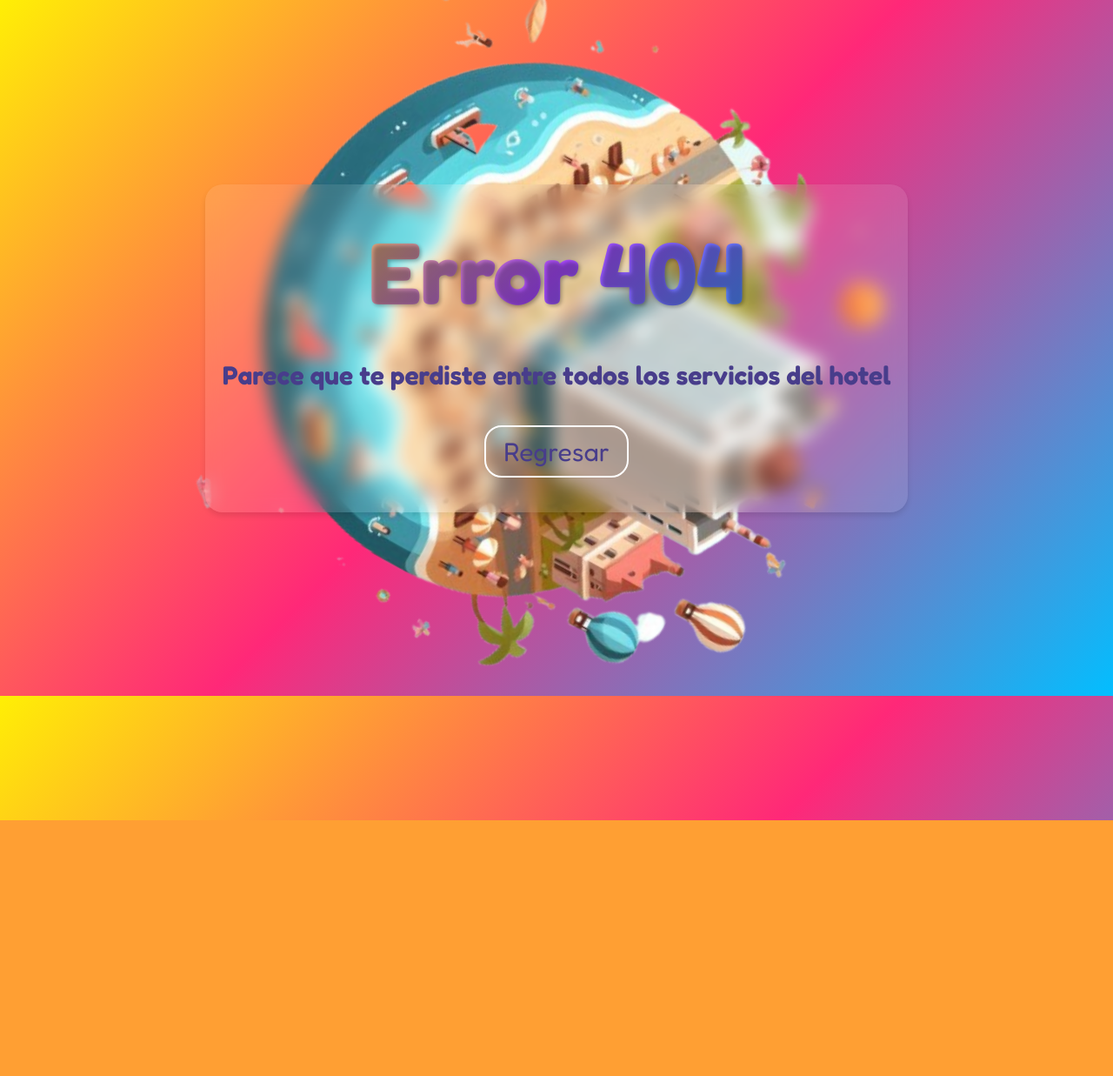
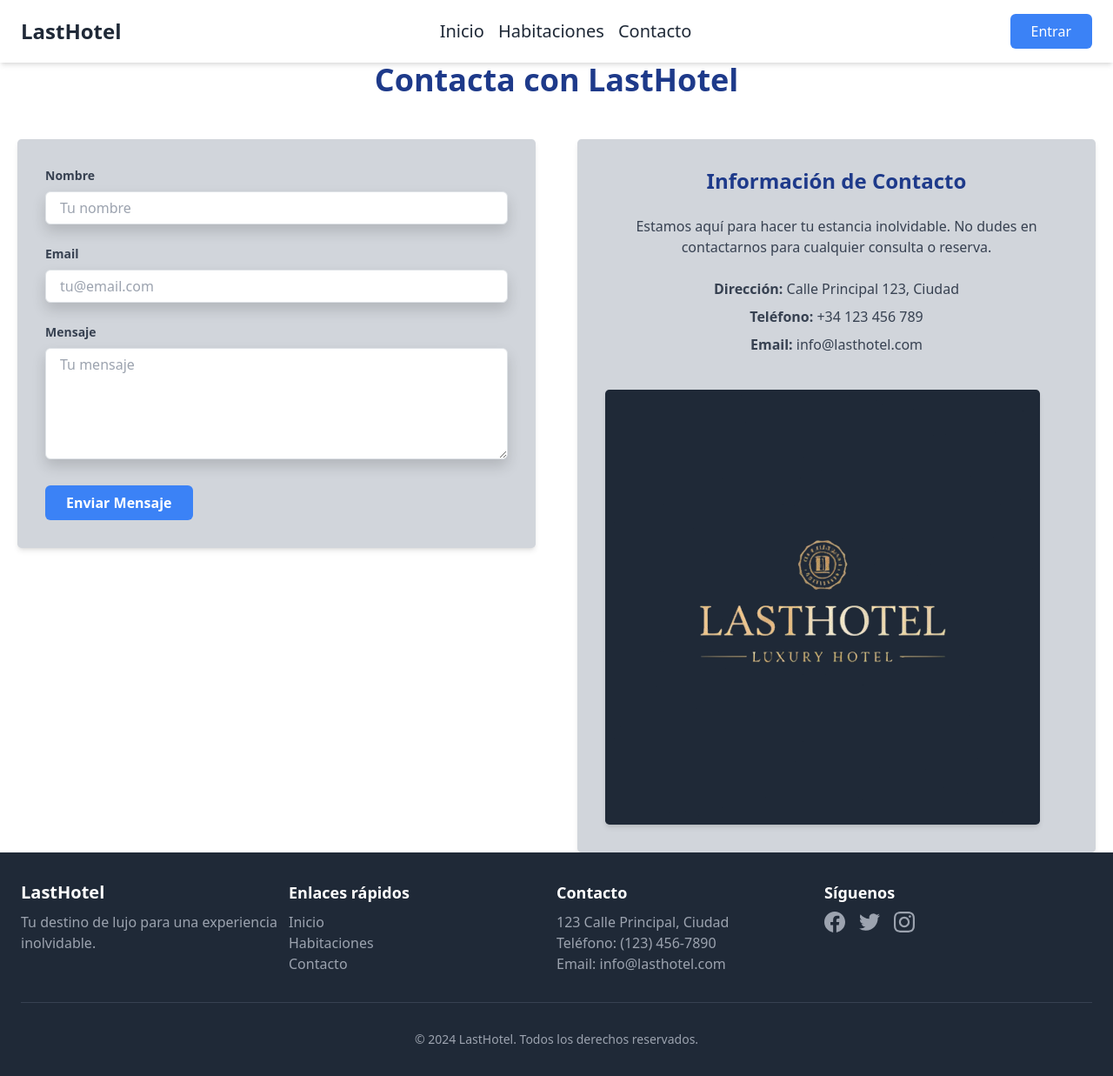
Before and after one commit to Acedi-a/Laravel-Hotel, a PHP site: page /MVC/public/index.php/contacto in a window 1280 px wide. Shown: the whole page at 87% size. Before the commit the page ends 943 px from the top, so only its background shows below. Run offline with PHP 8.4, Linux system fonts and the light colour scheme; some libraries are stand-ins or nearby versions.

Commit message:
se añadio cancelacion de reservas, arreglo de consultas sql, se agrego la vista de Contacto y arreglo de bugs y diseño

```diff
--- a/controllers/PropiedadHotel.php
+++ b/controllers/PropiedadHotel.php
@@ -110,6 +110,10 @@ class propiedadHotel
         $router->render('main/404');
     }
 
+    public static function Contacto(Router $router){
+        $router->render('main/contacto');
+    }
+
     public static function HabitacionesCliente(Router $router){
         $habitacionesModel = new Habitaciones();
         $habitaculo = $habitacionesModel->listarhabitacion();
--- a/models/activarModelo.php
+++ b/models/activarModelo.php
@@ -105,9 +105,8 @@ class ActivarModelo
 
     public static function listarReservasPorUsuario() {
         $id_usuario = intval($_GET['id']);
-        $query = "SELECT *
-                  FROM reservas
-                  WHERE id_usuario = $id_usuario";
+        $query = "SELECT r.*, h.numero FROM reservas r INNER JOIN habitaciones h ON r.id_habitacion = h.id_habitacion WHERE id_usuario = $id_usuario";
+;
 
         $resultado = self::$db->query($query);
         if ($resultado) {
@@ -116,5 +115,11 @@ class ActivarModelo
         return $reservas;
     }
 
+    public static function CancelarReservaPorId() {
+        $id_reserva = intval($_GET['id']);
+        $query = "UPDATE reservas SET estado = 0 WHERE id_reserva = $id_reserva";
+        self::$db->query($query);
+    }
+
 
 }
--- a/public/index.php
+++ b/public/index.php
@@ -29,6 +29,8 @@ $router->get('/crear-reservacion',[propiedadReserva::class,'Crear']);
 $router->post('/crear-reservacion',[propiedadReserva::class,'CrearReservacion']);
 
 $router->get('/gestionar',[propiedadReserva::class, 'Gestionar']);
+$router->get('/gestionar_cancelar',[propiedadReserva::class, 'CancelaReserva']);
+$router->get('/contacto',[propiedadHotel::class, 'Contacto']);
 
 
 if (isset($_SESSION['usuario']) && $_SESSION['usuario']['tipo_usuario'] == 'Admin'){
--- a/views/layout.php
+++ b/views/layout.php
@@ -8,6 +8,8 @@
     <link rel="stylesheet" href="https://stackpath.bootstrapcdn.com/bootstrap/4.5.2/css/bootstrap.min.css">
     <link href="https://cdn.jsdelivr.net/npm/bootstrap@5.3.0-alpha1/dist/css/bootstrap.min.css" rel="stylesheet">
     <link href="https://cdnjs.cloudflare.com/ajax/libs/font-awesome/6.0.0-beta3/css/all.min.css" rel="stylesheet">
+    <script src="https://cdnjs.cloudflare.com/ajax/libs/gsap/3.12.2/gsap.min.js"></script>
+    <script src="https://cdnjs.cloudflare.com/ajax/libs/gsap/3.12.2/ScrollTrigger.min.js"></script>
 
 </head>
 <body class="flex flex-col min-h-full">
@@ -19,29 +21,29 @@
             if (isset($_SESSION['usuario'])){
                 if ($_SESSION['usuario']['tipo_usuario'] == 'Admin'){
                     echo <<<ADMIN
-                        <a href="dashboard" class="text-gray-800 hover:text-gray-600">Dashboard</a>
-                        <a href="clientes" class="text-gray-800 hover:text-gray-600">Clientes</a>
-                        <a href="habitaciones" class="text-gray-800 hover:text-gray-600">Habitaciones</a>
-                        <a href="inicio" class="text-gray-800 hover:text-gray-600">ADMIn</a>
-                        <a href="inicio" class="text-gray-800 hover:text-gray-600">ADMIn</a>
+                        <a href="dashboard" class="text-gray-800 hover:text-gray-600 text-xl">Dashboard</a>
+                        <a href="clientes" class="text-gray-800 hover:text-gray-600 text-xl">Clientes</a>
+                        <a href="habitaciones" class="text-gray-800 hover:text-gray-600 text-xl">Habitaciones</a>
+                        <a href="inicio" class="text-gray-800 hover:text-gray-600 text-xl">ADMIn</a>
+                        <a href="inicio" class="text-gray-800 hover:text-gray-600 text-xl">ADMIn</a>
 
                 ADMIN;
                 }
                 else{
                     echo <<<USER
-    <a href="inicio" class="text-gray-800 hover:text-gray-600">Inicio</a>
-    <a href="habitaciones" class="text-gray-800 hover:text-gray-600">Habitaciones</a>
-    <a href="gestionar?id={$_SESSION['id_usuario']}" class="text-gray-800 hover:text-gray-600">Mis Reservas</a>
-    <a href="#" class="text-gray-800 hover:text-gray-600">Contacto</a>
+    <a href="inicio" class="text-gray-800 hover:text-gray-600 text-xl">Inicio</a>
+    <a href="habitaciones" class="text-gray-800 hover:text-gray-600 text-xl">Habitaciones</a>
+    <a href="gestionar?id={$_SESSION['id_usuario']}" class="text-gray-800 hover:text-gray-600 text-xl">Mis Reservas</a>
+    <a href="contacto" class="text-gray-800 hover:text-gray-600 text-xl">Contacto</a>
 USER;
 
                 }
             }
             else{
                 echo <<<USER
-                        <a href="inicio" class="text-gray-800 hover:text-gray-600">Inicio</a>
-                        <a href="habitaciones" class="text-gray-800 hover:text-gray-600">Habitaciones</a>
-                        <a href="#" class="text-gray-800 hover:text-gray-600">Contacto</a>
+                        <a href="inicio" class="text-gray-800 hover:text-gray-600 text-xl">Inicio</a>
+                        <a href="habitaciones" class="text-gray-800 hover:text-gray-600 text-xl">Habitaciones</a>
+                        <a href="contacto" class="text-gray-800 hover:text-gray-600 text-xl">Contacto</a>
                     USER;
             }
 
@@ -92,10 +94,9 @@ USER;
             <div class="w-full md:w-1/4 mb-6 md:mb-0">
                 <h4 class="text-lg font-semibold mb-2">Enlaces rápidos</h4>
                 <ul class="text-gray-400">
-                    <li><a href="#" class="hover:text-white">Inicio</a></li>
-                    <li><a href="#" class="hover:text-white">Habitaciones</a></li>
-                    <li><a href="#" class="hover:text-white">Servicios</a></li>
-                    <li><a href="#" class="hover:text-white">Contacto</a></li>
+                    <li><a href="inicio" class="hover:text-white ">Inicio</a></li>
+                    <li><a href="habitaciones" class="hover:text-white">Habitaciones</a></li>
+                    <li><a href="contacto" class="hover:text-white">Contacto</a></li>
                 </ul>
             </div>
             <div class="w-full md:w-1/4 mb-6 md:mb-0">
--- /dev/null
+++ b/views/main/contacto.php
@@ -0,0 +1,77 @@
+
+    <div class="container mx-auto ">
+        <h1 class="text-4xl font-bold text-center text-blue-900 mb-12">Contacta con LastHotel</h1>
+        <div class="flex flex-wrap -mx-4">
+            <div class="w-full md:w-1/2 px-4 mb-8 md:mb-0 ">
+                <form id="contactForm" class=" shadow-md rounded-lg p-8 bg-gray-300">
+                    <div class="mb-4">
+                        <label class="block text-gray-700 text-sm font-bold mb-2" for="name">
+                            Nombre
+                        </label>
+                        <input class="shadow appearance-none border rounded w-full py-2 px-3 text-gray-700 leading-tight focus:outline-none focus:shadow-outline" id="name" type="text" placeholder="Tu nombre">
+                    </div>
+                    <div class="mb-4">
+                        <label class="block text-gray-700 text-sm font-bold mb-2" for="email">
+                            Email
+                        </label>
+                        <input class="shadow appearance-none border rounded w-full py-2 px-3 text-gray-700 leading-tight focus:outline-none focus:shadow-outline" id="email" type="email" placeholder="tu@email.com">
+                    </div>
+                    <div class="mb-6">
+                        <label class="block text-gray-700 text-sm font-bold mb-2" for="message">
+                            Mensaje
+                        </label>
+                        <textarea class="shadow appearance-none border rounded w-full py-2 px-3 text-gray-700 leading-tight focus:outline-none focus:shadow-outline h-32" id="message" placeholder="Tu mensaje"></textarea>
+                    </div>
+                    <div class="flex items-center justify-between">
+                        <button class="bg-blue-500 hover:bg-blue-700 text-white font-bold py-2 px-4 rounded focus:outline-none focus:shadow-outline transform transition hover:scale-105 duration-300 ease-in-out" type="button">
+                            Enviar Mensaje
+                        </button>
+                    </div>
+                </form>
+            </div>
+            <div class="w-full md:w-1/2 px-4">
+                <div id="contactInfo" class=" shadow-md rounded-lg p-8 h-full flex text-center flex-col justify-between bg-gray-300">
+                    <div>
+                        <h2 class="text-2xl font-bold text-blue-900 mb-4">Información de Contacto</h2>
+                        <p class="text-gray-700 mb-4">Estamos aquí para hacer tu estancia inolvidable. No dudes en contactarnos para cualquier consulta o reserva.</p>
+                        <ul class="text-gray-700">
+                            <li class="mb-2"><strong>Dirección:</strong> Calle Principal 123, Ciudad</li>
+                            <li class="mb-2"><strong>Teléfono:</strong> +34 123 456 789</li>
+                            <li class="mb-2"><strong>Email:</strong> info@lasthotel.com</li>
+                        </ul>
+                    </div>
+                    <div class="mt-8 text-center">
+                        <img src="../../src/icono%20hotel%20bg.png" alt="LastHotel" class=" text-center bg-gray-800 rounded-lg shadow-md transform transition hover:scale-105 duration-300 ease-in-out">
+                    </div>
+                </div>
+            </div>
+        </div>
+    </div>
+
+<script>
+    gsap.registerPlugin(ScrollTrigger);
+
+    gsap.from("#contactForm", {
+        x: -100,
+        opacity: 0,
+        duration: 1,
+        scrollTrigger: {
+            trigger: "#contactForm",
+            start: "top 80%",
+            end: "bottom 20%",
+            toggleActions: "play none none reverse"
+        }
+    });
+
+    gsap.from("#contactInfo", {
+        x: 100,
+        opacity: 0,
+        duration: 1,
+        scrollTrigger: {
+            trigger: "#contactInfo",
+            start: "top 80%",
+            end: "bottom 20%",
+            toggleActions: "play none none reverse"
+        }
+    });
+</script>
--- a/views/main/habitaciones.php
+++ b/views/main/habitaciones.php
@@ -24,7 +24,7 @@
                 $estado = $habitacion['estado'] ? 'Disponible' : 'No disponible';
                 $estadoClase = $habitacion['estado'] ? 'bg-green-200 text-green-700' : 'bg-red-200 text-red-700';
                 ?>
-                <div class="bg-white rounded-2xl shadow-lg overflow-hidden transition-transform transform hover:scale-105 duration-300">
+                <div class="bg-white rounded-2xl overflow-hidden transition-transform transform hover:scale-105 duration-300" style="box-shadow: 0px 0px 20px 1px rgba(0,0,0,0.5)">
                     <img src="<?= htmlspecialchars($habitacion['foto']) ?>" alt="Foto de la habitación" class="w-full h-48 object-cover">
                     <div class="p-6">
                         <h2 class="text-2xl font-bold text-gray-800 mb-2"><?= htmlspecialchars($habitacion['nombre']) ?? 'Habitación' ?></h2>
--- a/views/main/reservas.php
+++ b/views/main/reservas.php
@@ -1,8 +1,6 @@
 <?php
-// Supongamos que el ID del usuario está almacenado en la sesión
 $id_usuario = $_SESSION['id_usuario'];
 
-// Datos de la habitación (previamente obtenidos del array $habitacionreservasarray)
 ?>
 
 <!DOCTYPE html>
```
Also changed, not shown: controllers/propiedadReserva.php (+8 -0 lines), views/main/gestion.php (+19 -11 lines), src/icono hotel bg.png (added).
